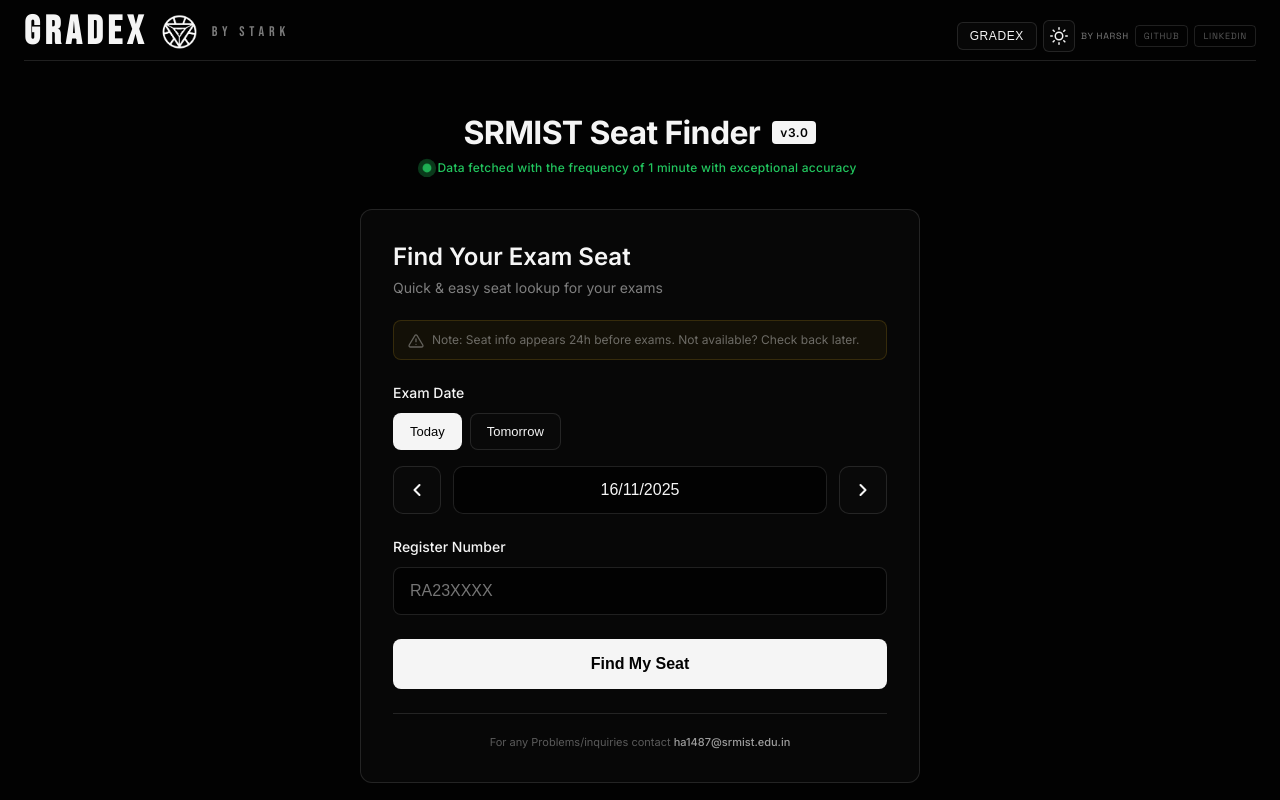
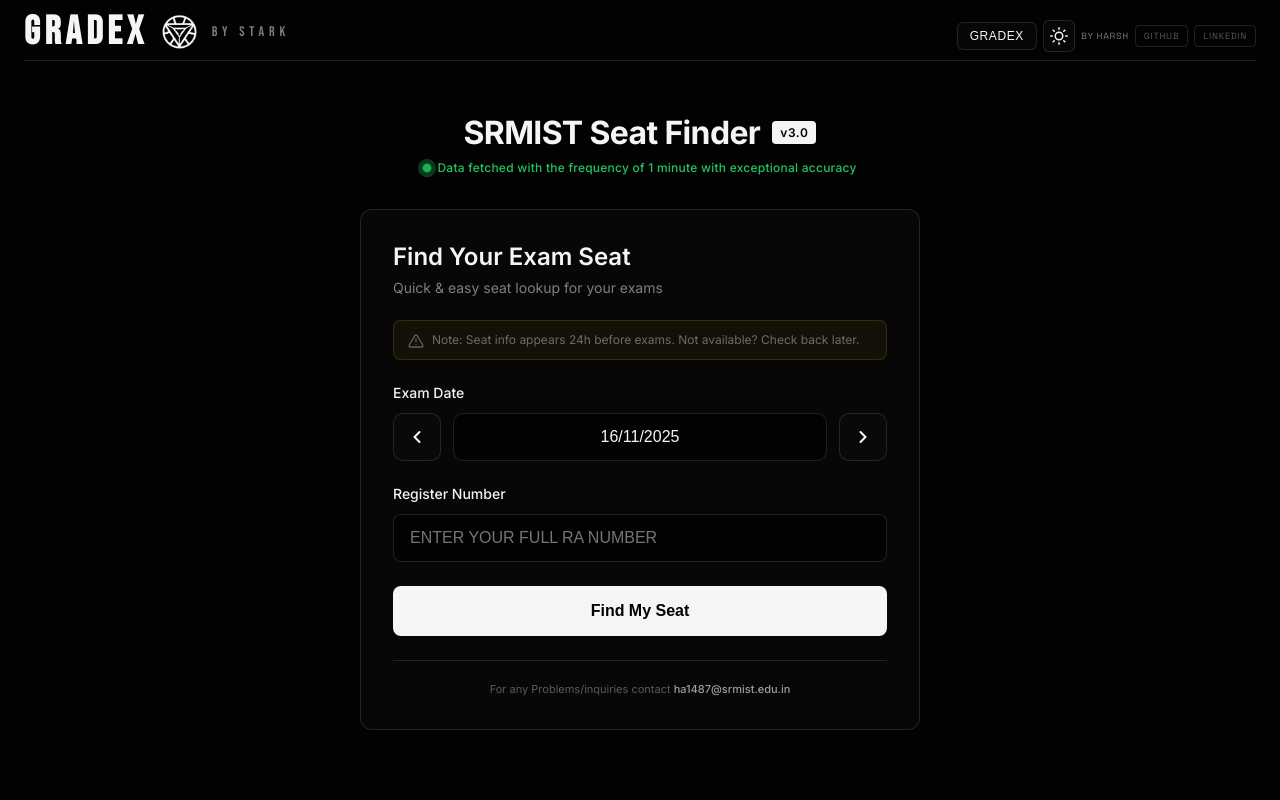
Before and after one commit to StarkAg/GradeX, a React (Vite) app: page / in a window 1280 px wide. Built offline with nearby package versions, Linux system fonts and the light colour scheme.

Commit message:
Remove Today/Tomorrow buttons, update RA placeholder to 'Enter your Full RA Number'

```diff
--- a/src/components/SeatFinder.jsx
+++ b/src/components/SeatFinder.jsx
@@ -74,13 +74,7 @@ export default function SeatFinder() {
   };
 
   const getSelectedDate = () => {
-    if (examDate === 'today') {
-      return formatDate(today);
-    } else if (examDate === 'tomorrow') {
-      return formatDate(tomorrow);
-    } else {
-      return dateInput;
-    }
+    return dateInput || formatDate(today);
   };
 
   const handleDateChange = (type) => {
@@ -574,49 +568,6 @@ export default function SeatFinder() {
             }}>
               Exam Date
             </label>
-            {/* Quick Date Buttons */}
-            <div style={{
-              display: 'flex',
-              gap: 'clamp(6px, 2vw, 8px)',
-              marginBottom: 'clamp(12px, 3vw, 16px)',
-              flexWrap: 'wrap'
-            }}>
-              <button
-                onClick={() => handleDateChange('today')}
-                style={{
-                  padding: 'clamp(8px, 2vw, 10px) clamp(12px, 3vw, 16px)',
-                  fontSize: 'clamp(12px, 3vw, 13px)',
-                  fontWeight: 500,
-                  border: '1px solid var(--border-color)',
-                  background: examDate === 'today' ? 'var(--text-primary)' : 'var(--card-bg)',
-                  color: examDate === 'today' ? 'var(--bg-primary)' : 'var(--text-primary)',
-                  borderRadius: '8px',
-                  cursor: 'pointer',
-                  transition: 'all 0.2s ease',
-                  minHeight: '36px'
-                }}
-              >
-                Today
-              </button>
-              <button
-                onClick={() => handleDateChange('tomorrow')}
-                style={{
-                  padding: 'clamp(8px, 2vw, 10px) clamp(12px, 3vw, 16px)',
-                  fontSize: 'clamp(12px, 3vw, 13px)',
-                  fontWeight: 500,
-                  border: '1px solid var(--border-color)',
-                  background: examDate === 'tomorrow' ? 'var(--text-primary)' : 'var(--card-bg)',
-                  color: examDate === 'tomorrow' ? 'var(--bg-primary)' : 'var(--text-primary)',
-                  borderRadius: '8px',
-                  cursor: 'pointer',
-                  transition: 'all 0.2s ease',
-                  minHeight: '36px'
-                }}
-              >
-                Tomorrow
-              </button>
-            </div>
-
             {/* Date Navigator with Arrows */}
             <div style={{
               display: 'flex',
@@ -664,7 +615,7 @@ export default function SeatFinder() {
               }}>
                 <input
                   type="text"
-                  value={examDate === 'today' ? formatDate(today) : examDate === 'tomorrow' ? formatDate(tomorrow) : dateInput}
+                  value={dateInput || formatDate(today)}
                   onChange={handleDateInputChange}
                   placeholder="DD/MM/YYYY"
                   style={{
@@ -745,7 +696,7 @@ export default function SeatFinder() {
               type="text"
               value={registerNumber}
               onChange={handleRegisterNumberChange}
-              placeholder="RA23XXXX"
+              placeholder="Enter your Full RA Number"
               style={{
                 width: '100%',
                 padding: 'clamp(12px, 3vw, 14px) clamp(14px, 4vw, 16px)',
```
